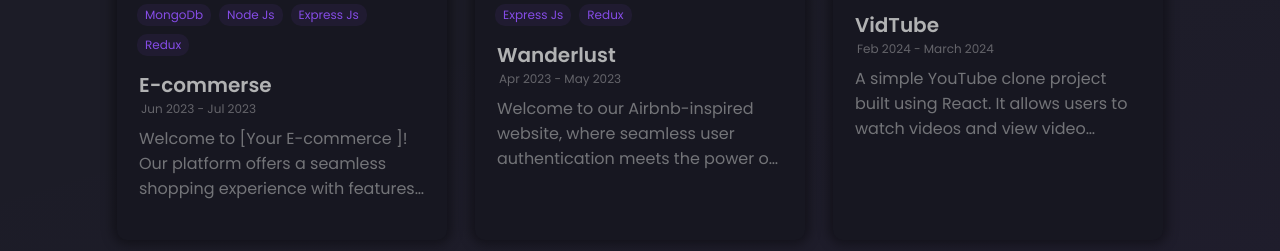
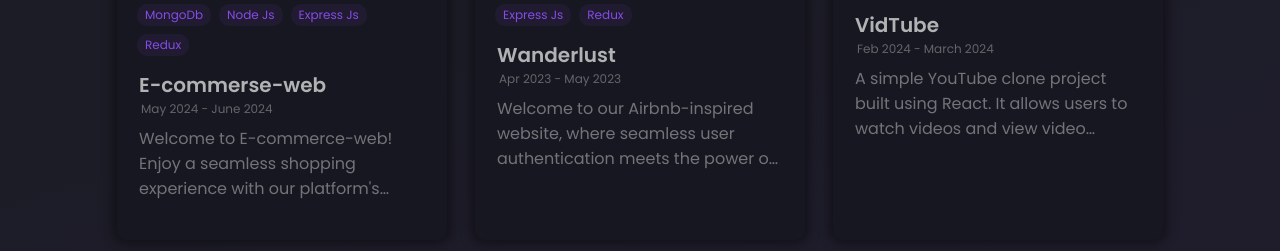
Before and after one commit to Rahul-5555/portfolio, a React (Create React App) app: page / in a window 1280 px wide. Shown: the part 2031-2282 px from the top of the page. Built offline with nearby package versions, Linux system fonts and the light colour scheme.

Commit message:
add e-commerce-web project

```diff
--- a/src/data/constants.js
+++ b/src/data/constants.js
@@ -261,11 +261,11 @@
 export const projects = [
   {
     id: 9,
-    title: "E-commerse",
-    date: "Jun 2023 - Jul 2023",
+    title: "E-commerse-web",
+    date: "May 2024 - June 2024",
     description:
-      "Welcome to [Your E-commerce ]! Our platform offers a seamless shopping experience with features including intuitive add-to-cart functionality, robust user authentication ensuring security and privacy, efficient database management powered by MongoDB for storing and retrieving vast product inventory and user data, and a responsive design that adapts flawlessly to various devices, ensuring a consistent and optimized browsing experience. Shop confidently knowing your data is secure and your satisfaction is our priority.",
-    image: "https://i.ytimg.com/vi/xun2w12nW1U/hqdefault.jpg?sqp=-oaymwEjCNACELwBSFryq4qpAxUIARUAAAAAGAElAADIQj0AgKJDeAE=&rs=AOn4CLAqRcFRBtc94QzfpX4JuQmnk1q7zQ",
+      "Welcome to E-commerce-web! Enjoy a seamless shopping experience with our platform's intuitive add-to-cart functionality, robust user authentication, and efficient MongoDB-powered database management. Our responsive design adapts to various devices, ensuring an optimized browsing experience. Additionally, benefit from our powerful search filter functionality to easily find the products you need. Shop confidently knowing your data is secure and your satisfaction is our priority.",
+    image: "https://github.com/Rahul-5555/E-commerce-1/blob/main/E-commece-logo.png?raw=true",
     tags: [
       "Html",
       "Css",
@@ -277,9 +277,30 @@
       "Redux",
     ],
     category: "web app",
-    github: "https://github.com/Rahul-5555/E-Commerce",
-    webapp: "https://github.com/Rahul-5555/E-Commerce",
+    github: "https://github.com/Rahul-5555/E-commerce-1",
+    webapp: "https://e-commerce-1-frontend.onrender.com",
   },
+  // {
+  //   id: 9,
+  //   title: "E-commerse",
+  //   date: "Jun 2023 - Jul 2023",
+  //   description:
+  //     "Welcome to [Your E-commerce ]! Our platform offers a seamless shopping experience with features including intuitive add-to-cart functionality, robust user authentication ensuring security and privacy, efficient database management powered by MongoDB for storing and retrieving vast product inventory and user data, and a responsive design that adapts flawlessly to various devices, ensuring a consistent and optimized browsing experience. Shop confidently knowing your data is secure and your satisfaction is our priority.",
+  //   image: "https://i.ytimg.com/vi/xun2w12nW1U/hqdefault.jpg?sqp=-oaymwEjCNACELwBSFryq4qpAxUIARUAAAAAGAElAADIQj0AgKJDeAE=&rs=AOn4CLAqRcFRBtc94QzfpX4JuQmnk1q7zQ",
+  //   tags: [
+  //     "Html",
+  //     "Css",
+  //     "Javascript",
+  //     "React Js",
+  //     "MongoDb",
+  //     "Node Js",
+  //     "Express Js",
+  //     "Redux",
+  //   ],
+  //   category: "web app",
+  //   github: "https://github.com/Rahul-5555/E-Commerce",
+  //   webapp: "https://github.com/Rahul-5555/E-Commerce",
+  // },
   {
     id: 0,
     title: "Wanderlust",
```
